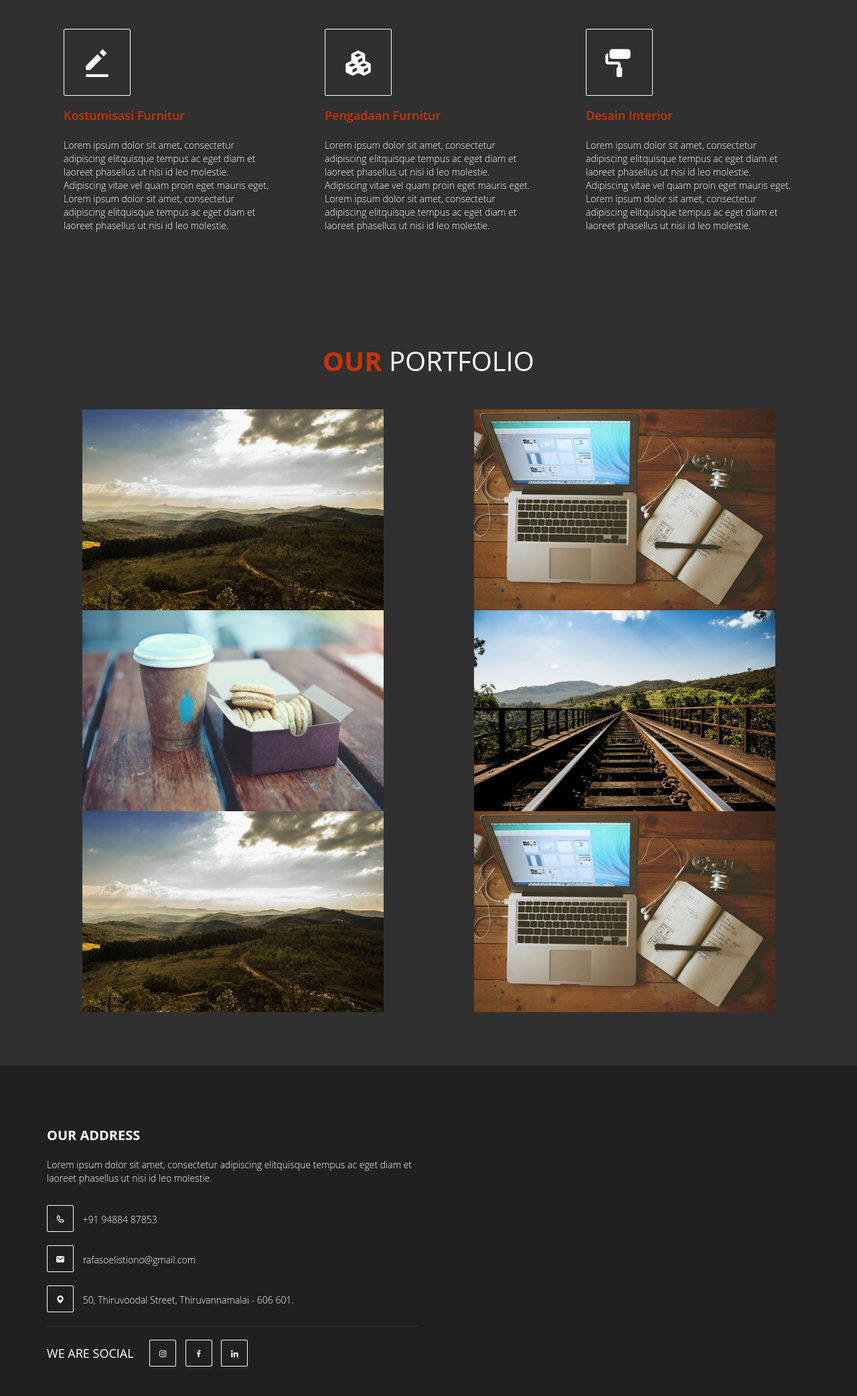
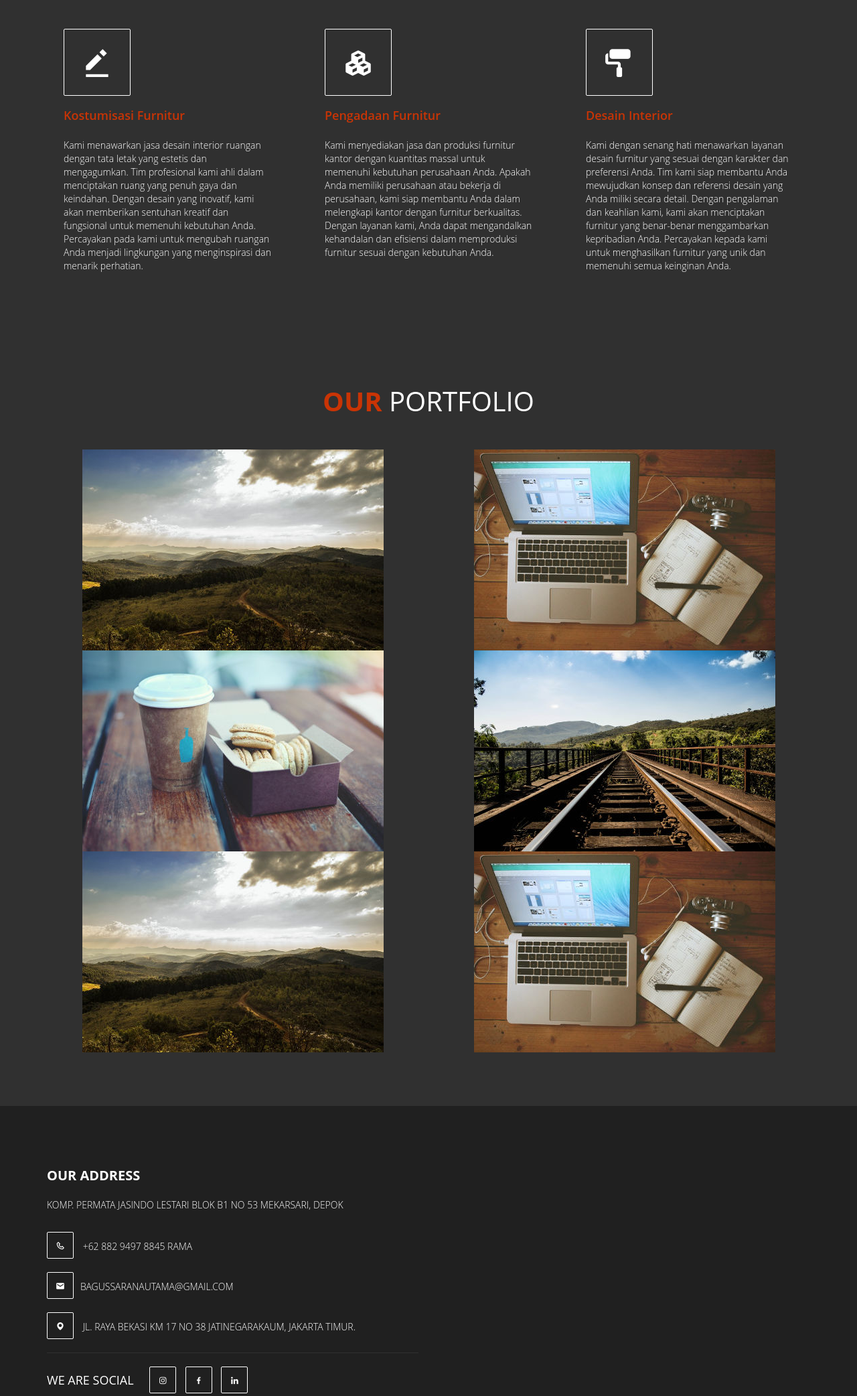
Before and after one commit to rafasoelistiono/client1, a plain HTML site: page index.html in a window 1280 px wide. Shown: the part 1580-3664 px from the top of the page at 67% size. Drawn offline with nearby package versions, Linux system fonts and the light colour scheme.

Commit message:
Update index.html

```diff
--- a/index.html
+++ b/index.html
@@ -111,7 +111,7 @@
 								<h2 class="wow fadeIn media-heading" data-wow-offset="50" data-wow-delay="0.9s"><span>MI</span>SSION</h2>
 							</div>
 							<div class="media-body">
-								<p>Memberikan pelayanan, mutu, dan kualitas terbaik di setiap layanan jasa dan produksifurnitur, hingga tercipta kepuasan pelanggan serta dapat menciptakan kemanfaatan jangka panjang baikbagi konsumenkami selaku perusahaan atau perorangan.</p>
+								<p>Memberikan pelayanan, mutu, dan kualitas terbaik di setiap layanan jasa dan produksifurnitur, hingga tercipta kepuasan pelanggan serta dapat menciptakan kemanfaatan jangka panjang baikbagi konsumen kami selaku perusahaan atau perorangan.</p>
 							</div>
 						</div>
 					</div>
@@ -134,17 +134,17 @@
     				<div class="col-md-4 wow fadeIn" data-wow-offset="50" data-wow-delay="0.6s">
     					<i class="bx bxs-edit-alt"></i>
     					<h4>Kostumisasi Furnitur</h4>
-    					<p>Lorem ipsum dolor sit amet, consectetur adipiscing elitquisque tempus ac eget diam et laoreet phasellus ut nisi id leo molestie. Adipiscing vitae vel quam proin eget mauris eget. Lorem ipsum dolor sit amet, consectetur adipiscing elitquisque tempus ac eget diam et laoreet phasellus ut nisi id leo molestie.</p>
+    					<p>Kami menawarkan jasa desain interior ruangan dengan tata letak yang estetis dan mengagumkan. Tim profesional kami ahli dalam menciptakan ruang yang penuh gaya dan keindahan. Dengan desain yang inovatif, kami akan memberikan sentuhan kreatif dan fungsional untuk memenuhi kebutuhan Anda. Percayakan pada kami untuk mengubah ruangan Anda menjadi lingkungan yang menginspirasi dan menarik perhatian.</p>
     				</div>
     				<div class="col-md-4 active wow fadeIn" data-wow-offset="50" data-wow-delay="0.9s">
     					<i class="bx bxs-component"></i>
     					<h4>Pengadaan Furnitur</h4>
-    					<p>Lorem ipsum dolor sit amet, consectetur adipiscing elitquisque tempus ac eget diam et laoreet phasellus ut nisi id leo molestie. Adipiscing vitae vel quam proin eget mauris eget. Lorem ipsum dolor sit amet, consectetur adipiscing elitquisque tempus ac eget diam et laoreet phasellus ut nisi id leo molestie.</p>
+    					<p>Kami menyediakan jasa dan produksi furnitur kantor dengan kuantitas massal untuk memenuhi kebutuhan perusahaan Anda. Apakah Anda memiliki perusahaan atau bekerja di perusahaan, kami siap membantu Anda dalam melengkapi kantor dengan furnitur berkualitas. Dengan layanan kami, Anda dapat mengandalkan kehandalan dan efisiensi dalam memproduksi furnitur sesuai dengan kebutuhan Anda.</p>
     				</div>
     				<div class="col-md-4 wow fadeIn" data-wow-offset="50" data-wow-delay="0.6s">
     					<i class="bx bxs-paint-roll"></i>
     					<h4>Desain Interior</h4>
-    					<p>Lorem ipsum dolor sit amet, consectetur adipiscing elitquisque tempus ac eget diam et laoreet phasellus ut nisi id leo molestie. Adipiscing vitae vel quam proin eget mauris eget. Lorem ipsum dolor sit amet, consectetur adipiscing elitquisque tempus ac eget diam et laoreet phasellus ut nisi id leo molestie.</p>
+    					<p>Kami dengan senang hati menawarkan layanan desain furnitur yang sesuai dengan karakter dan preferensi Anda. Tim kami siap membantu Anda mewujudkan konsep dan referensi desain yang Anda miliki secara detail. Dengan pengalaman dan keahlian kami, kami akan menciptakan furnitur yang benar-benar menggambarkan kepribadian Anda. Percayakan kepada kami untuk menghasilkan furnitur yang unik dan memenuhi semua keinginan Anda.</p>
     				</div>
     			</div>
     		</div>
@@ -230,10 +230,10 @@
     				<div class="col-md-6 col-sm-6 col-xs-12 wow fadeInRight" data-wow-offset="50" data-wow-delay="0.6s">
     					<address>
     						<p class="address-title">OUR ADDRESS</p>
-    						<span>Lorem ipsum dolor sit amet, consectetur adipiscing elitquisque tempus ac eget diam et laoreet phasellus ut nisi id leo molestie.</span>
-    						<p><i class="bx bx-phone"></i> +91 94884 87853</p>
-    						<p><i class="bx bxs-envelope"></i> rafasoelistiono@gmail.com</p>
-    						<p><i class="bx bxs-map"></i> 50, Thiruvoodal Street, Thiruvannamalai - 606 601.</p>
+    						<span>KOMP. PERMATA JASINDO LESTARI BLOK B1 NO 53 MEKARSARI, DEPOK</span>
+    						<p><i class="bx bx-phone"></i> +62 882 9497 8845 RAMA</p>
+    						<p><i class="bx bxs-envelope"></i>BAGUSSARANAUTAMA@GMAIL.COM</p>
+    						<p><i class="bx bxs-map"></i> JL. RAYA BEKASI KM 17 NO 38 JATINEGARAKAUM, JAKARTA TIMUR.</p>
     					</address>
     					<ul class="social-icon">
     						<li><h4>WE ARE SOCIAL</h4></li>
```
